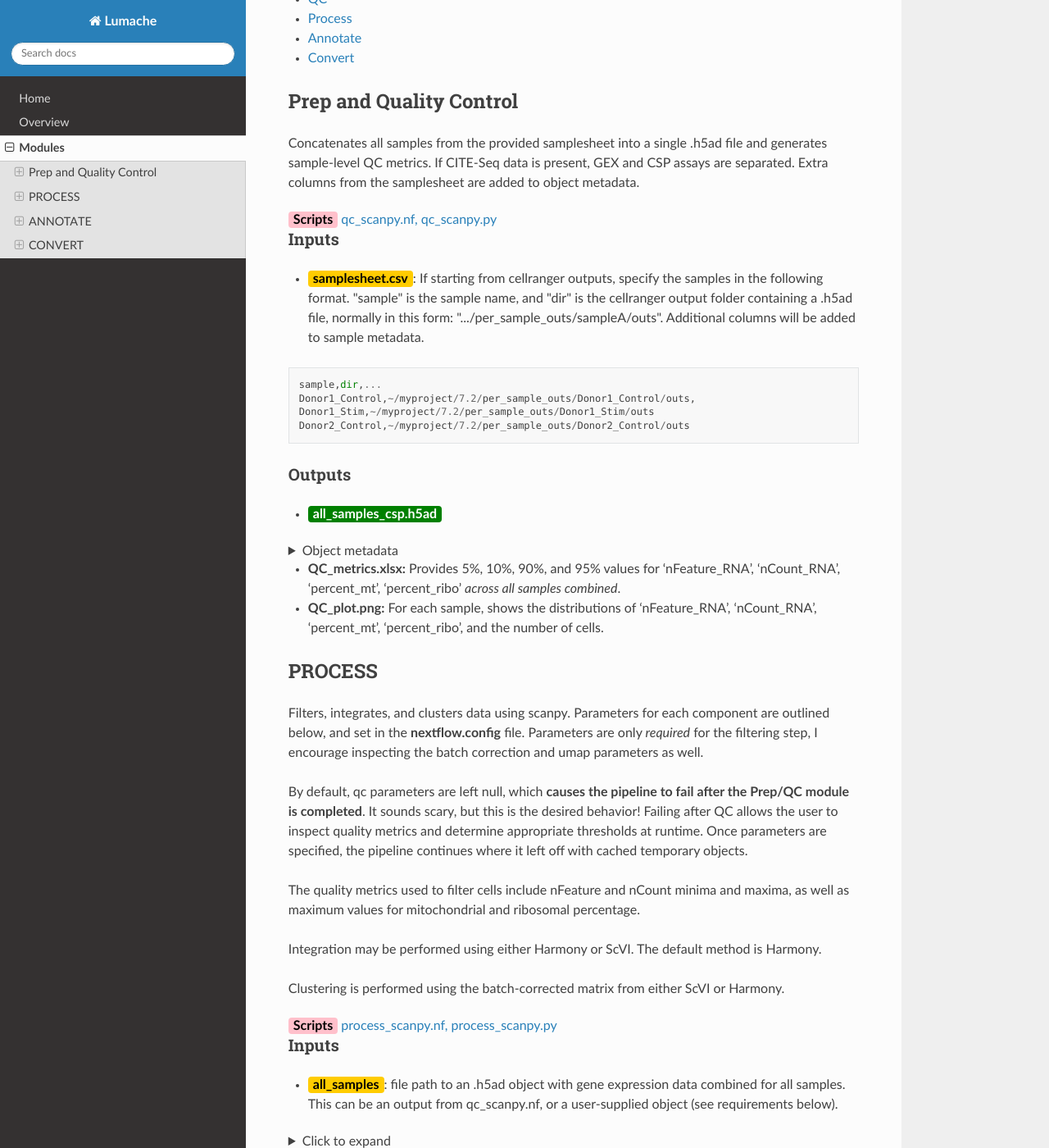
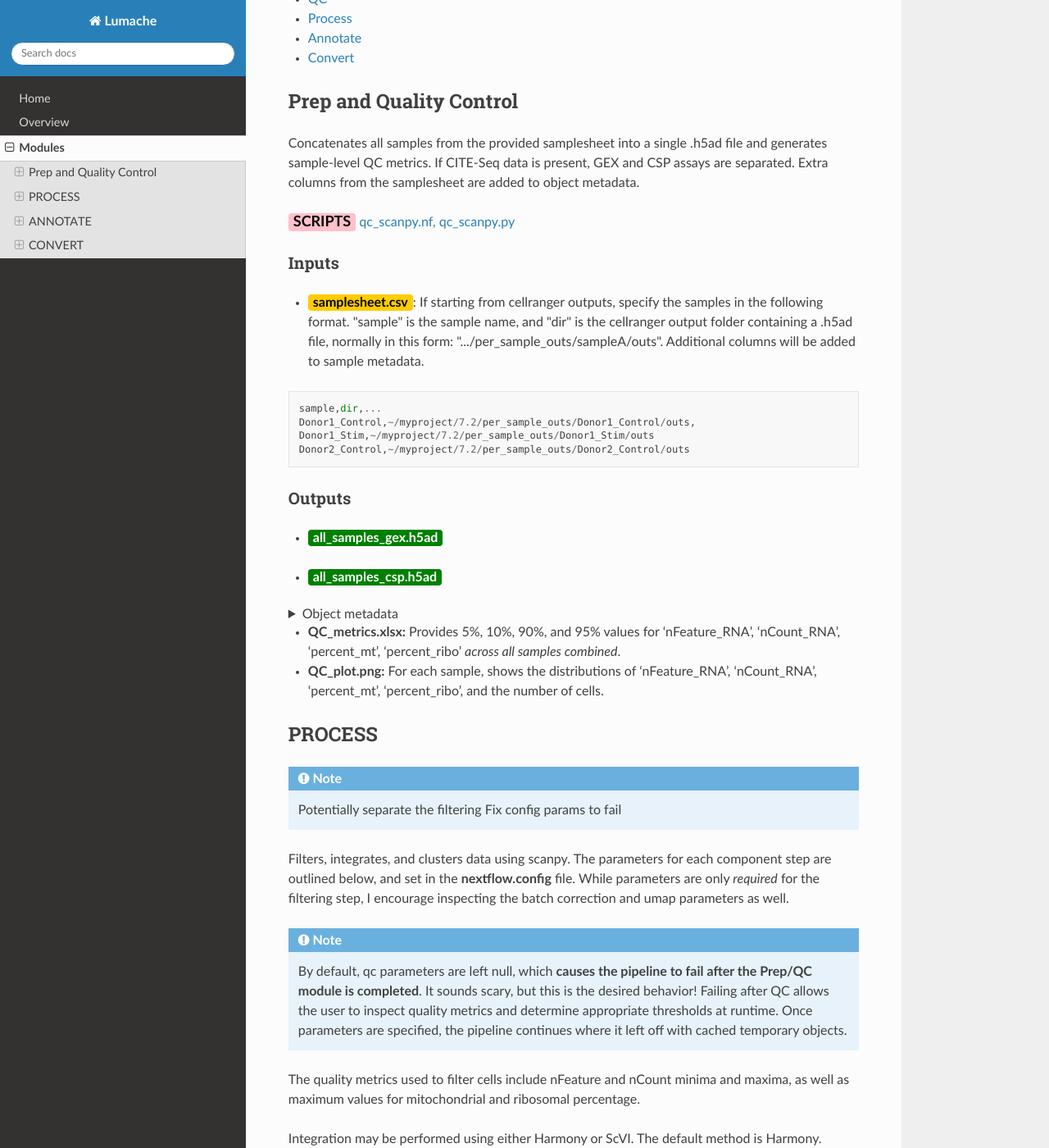
Before and after one commit to oliviaellis65/docs, a Sphinx documentation site: the page built from docs/source/modules.rst, in a window 1280 px wide and 1400 px high, scrolled down 600 px. Shown: the whole window at 82% size. Built offline with Sphinx 7.4.7 and the Read the Docs theme 3.1.0, drawn with Linux system fonts in a browser that asks for light colours; some of the changed text lies outside the part shown.

Commit message:
Update modules.rst

```diff
--- a/docs/source/modules.rst
+++ b/docs/source/modules.rst
@@ -46,8 +46,7 @@
 
 .. raw:: html
 
-   <span style="background-color: pink; color: black; font-weight:bold; padding: 2px 6px; border-radius: 4px;">Scripts</span> <a href="https://github.com/EliLillyCo/nf-ellis-scrnaseq/blob/main/modules/qc_scanpy.nf"> qc_scanpy.nf, </a> <a href="https://github.com/EliLillyCo/nf-ellis-scrnaseq/blob/main/bin/qc_scanpy.py">qc_scanpy.py</a>
-
+   <p><span style="background-color: pink; font-size: 18px; color: black; font-weight:bold; padding: 2px 6px; border-radius: 4px;">SCRIPTS</span> <a href="https://github.com/EliLillyCo/nf-ellis-scrnaseq/blob/main/modules/qc_scanpy.nf"> qc_scanpy.nf, </a> <a href="https://github.com/EliLillyCo/nf-ellis-scrnaseq/blob/main/bin/qc_scanpy.py">qc_scanpy.py</a></p>
 
 
 
@@ -70,6 +69,7 @@
 ^^^^^^^^^^^^
 
 .. raw:: html
+
    <ul><li><span style="background-color: green; color: white; font-weight:bold; padding: 2px 6px; border-radius: 4px;">all_samples_gex.h5ad</span><span style="display:inline;": Gene expression H5AD file, combined across all samples.</span></li></ul>
 
    <ul><li><span style="background-color: green; color: white; font-weight:bold; padding: 2px 6px; border-radius: 4px;">all_samples_csp.h5ad</span><span style="display:inline;": Combined CSP H5AD file if CSP data is present.</span></li></ul>
@@ -90,13 +90,15 @@
 PROCESS
 ------------------
 
-.. note:
+.. note::
    Potentially separate the filtering
    Fix config params to fail
 
-Filters, integrates, and clusters data using scanpy. Parameters for each component are outlined below, and set in the **nextflow.config** file. Parameters are only *required* for the filtering step, I encourage inspecting the batch correction and umap parameters as well.
+Filters, integrates, and clusters data using scanpy. The parameters for each component step are outlined below, and set in the **nextflow.config** file. While parameters are only *required* for the filtering step, I encourage inspecting the batch correction and umap parameters as well.
 
-By default, qc parameters are left null, which **causes the pipeline to fail after the Prep/QC module is completed**. It sounds scary, but this is the desired behavior! Failing after QC allows the user to inspect quality metrics and determine appropriate thresholds at runtime. Once parameters are specified, the pipeline continues where it left off with cached temporary objects.
+.. note::
+
+   By default, qc parameters are left null, which **causes the pipeline to fail after the Prep/QC module is completed**. It sounds scary, but this is the desired behavior! Failing after QC allows the user to inspect quality metrics and determine appropriate thresholds at runtime. Once parameters are specified, the pipeline continues where it left off with cached temporary objects.
 
 The quality metrics used to filter cells include nFeature and nCount minima and maxima, as well as maximum values for mitochondrial and ribosomal percentage.
 
@@ -106,7 +108,7 @@
 
 .. raw:: html
 
-   <span style="background-color: pink; color: black; font-weight:bold; padding: 2px 6px; border-radius: 4px;">Scripts</span> <a href="https://github.com/EliLillyCo/nf-ellis-scrnaseq/blob/main/modules/process_scanpy.nf"> process_scanpy.nf, </a> <a href="https://github.com/EliLillyCo/nf-ellis-scrnaseq/blob/main/bin/process_scanpy.py">process_scanpy.py</a>
+   <p><span style="background-color: pink; font-size: 18px; color: black; font-weight:bold; padding: 2px 6px; border-radius: 4px;">SCRIPTS</span> <a href="https://github.com/EliLillyCo/nf-ellis-scrnaseq/blob/main/modules/process_scanpy.nf"> process_scanpy.nf, </a> <a href="https://github.com/EliLillyCo/nf-ellis-scrnaseq/blob/main/bin/process_scanpy.py">process_scanpy.py</a></p>
 
 
 
@@ -119,23 +121,20 @@
 
 .. raw:: html
 
-   <p><details>
-   <summary>Click to expand</summary>
-   Object must contain the following metadata columns: 'sample_id', 'nFeature_RNA', 'nCount_RNA', 'percent_mt', 'percent_ribo'.
-   </details></p>
+      <p><details>
+      <summary><span style="font-size: 10px;">Requirements</span></summary>
+      Object must contain the following metadata columns: 'sample_id', 'nFeature_RNA', 'nCount_RNA', 'percent_mt', 'percent_ribo'.
+      </details></p>
 
 
 
 .. raw:: html
 
    <ul><li><span style="color:black;font-weight:bold;">workers</span><span style="display:inline;">: number of workers to use for integration. Default is the number of available workers - 1.</span></li></ul>
-
-
 .. raw:: html
 
    <ul><li><span style="background-color: #FFCC00; color: black; font-weight:bold; padding: 2px 6px; border-radius: 4px;">qc <i>(all parameters required)</i></span></li></ul>
-
-*
+<!-- raw block end -->
 
    +-------------------+--------------------------------------------------+----------+----------------+
    | Parameter         | Description                                      | Default  | Type           |
@@ -199,7 +198,7 @@
 
 .. raw:: html
 
-   <span style="background-color: pink; color: black; font-weight:bold; padding: 2px 6px; border-radius: 4px;">Scripts</span> <a href="https://github.com/EliLillyCo/nf-ellis-scrnaseq/blob/main/modules/celltypist_annotate.nf"> celltypist_annotate.nf, </a> <a href="https://github.com/EliLillyCo/nf-ellis-scrnaseq/blob/main/bin/celltypist_annotate.py">celltypist_annotate.py </a>
+   <p><span style="background-color: pink; font-size: 18px; color: black; font-weight:bold; padding: 2px 6px; border-radius: 4px;">SCRIPTS</span> <a href="https://github.com/EliLillyCo/nf-ellis-scrnaseq/blob/main/modules/celltypist_annotate.nf"> celltypist_annotate.nf, </a> <a href="https://github.com/EliLillyCo/nf-ellis-scrnaseq/blob/main/bin/celltypist_annotate.py">celltypist_annotate.py </a></p>
 
 
 
@@ -239,7 +238,7 @@
 
 .. raw:: html
 
-   <span style="background-color: pink; color: black; font-weight:bold; padding: 2px 6px; border-radius: 4px;">Scripts</span> <a href="https://github.com/EliLillyCo/nf-ellis-scrnaseq/blob/main/modules/scanpy_to_seurat.nf"> scanpy_to_seurat.nf, </a> <a href="https://github.com/EliLillyCo/nf-ellis-scrnaseq/blob/main/bin/scanpy_to_seurat.py">scanpy_to_seurat.py</a>
+   <p><span style="background-color: pink; font-size: 18px; color: black; font-weight:bold; padding: 2px 6px; border-radius: 4px;">SCRIPTS</span> <a href="https://github.com/EliLillyCo/nf-ellis-scrnaseq/blob/main/modules/scanpy_to_seurat.nf"> scanpy_to_seurat.nf, </a> <a href="https://github.com/EliLillyCo/nf-ellis-scrnaseq/blob/main/bin/scanpy_to_seurat.py">scanpy_to_seurat.py</a></p>
 
 
 
```
